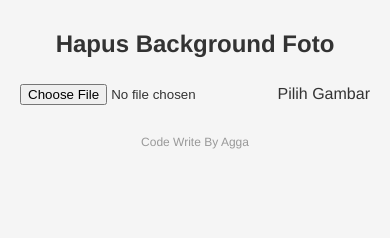
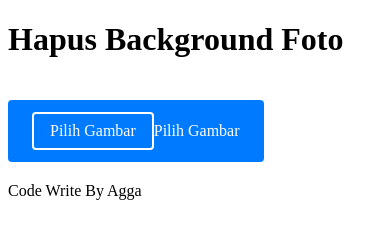
Before and after one commit to agga-id/hapus-background, a plain HTML site: page index.html in a window 390 px wide. Drawn offline with Linux system fonts and the light colour scheme.

Commit message:
Update style.css

```diff
--- a/style.css
+++ b/style.css
@@ -1,70 +1,50 @@
-body {
-  font-family: 'Helvetica Neue', Arial, sans-serif;
-  background-color: #f5f5f5;
-  color: #333333;
-  text-align: center;
-  margin: 0;
-  padding: 0;
-}
+/* Gaya CSS Anda yang lain */
 
-h1 {
-  margin-top: 50px;
-  font-size: 36px;
-  color: #333333;
-}
-
-#imageUpload {
+.file-input {
+  display: inline-block;
+  position: relative;
+  overflow: hidden;
   margin-top: 20px;
 }
 
-#result {
-  margin-top: 50px;
+.file-input input[type="file"] {
+  position: absolute;
+  top: 0;
+  right: 0;
+  opacity: 0;
+  font-size: 100px;
+  width: 100%;
+  height: 100%;
+  cursor: pointer;
 }
 
-#result img {
-  max-width: 100%;
-  height: auto;
-}
-
-#notification {
-  margin-top: 20px;
-  font-size: 18px;
-  color: #666666;
-}
-
-button {
+.file-input label {
+  display: block;
+  background-color: #007bff;
+  color: #ffffff;
   padding: 12px 24px;
   font-size: 16px;
   border-radius: 4px;
-  background-color: #007bff;
-  color: #ffffff;
-  border: none;
   cursor: pointer;
   transition: background-color 0.3s;
-  margin-top: 20px;
 }
 
-button:hover {
+.file-input label:hover {
   background-color: #0056b3;
 }
 
-.footer {
-  font-size: 12px;
-  color: #999999;
-  margin-top: 30px;
+.file-input label:before {
+  content: "Pilih Gambar";
+  display: inline-block;
+  background-color: transparent;
+  color: #ffffff;
+  border: 2px solid #ffffff;
+  padding: 8px 16px;
+  border-radius: 4px;
+  transition: background-color 0.3s, color 0.3s;
 }
 
-@media screen and (max-width: 600px) {
-  h1 {
-    font-size: 24px;
-    margin-top: 30px;
-  }
-
-  #imageUpload {
-    margin-top: 10px;
-  }
-
-  #result {
-    margin-top: 30px;
-  }
+.file-input label:hover:before {
+  background-color: #ffffff;
+  color: #007bff;
 }
```
